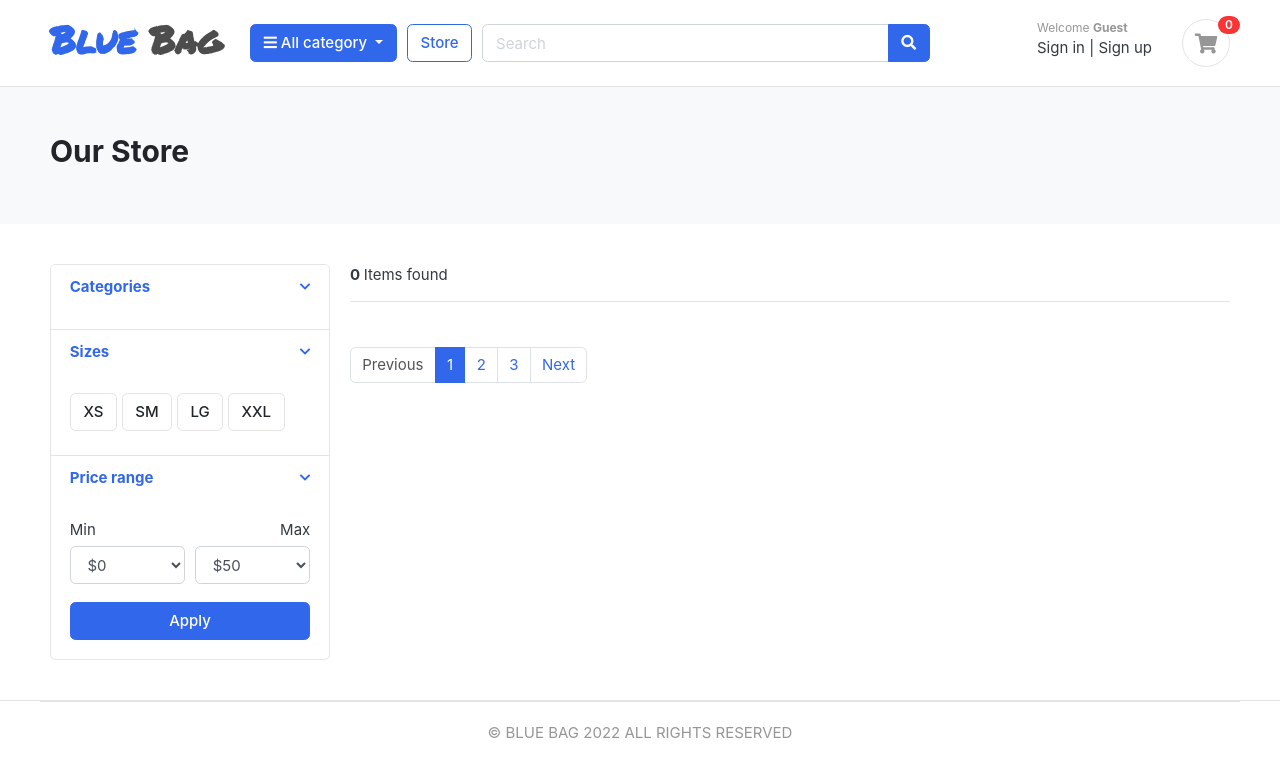
After one commit to clevrf0x/BlueBag, a Django app: page /store/ in a window 1280 px wide. The commit adds this page. Shown: the top 778 px of the page. Run offline with Django 4.2, Linux system fonts and the light colour scheme; data that the repository does not hold is empty; some libraries are stand-ins or nearby versions; some web fonts are replaced.

Commit message:
Added Context Processors for Categories

```diff
--- a/BlueBag/settings.py
+++ b/BlueBag/settings.py
@@ -67,6 +67,7 @@ TEMPLATES = [
                 'django.template.context_processors.request',
                 'django.contrib.auth.context_processors.auth',
                 'django.contrib.messages.context_processors.messages',
+                'categories.context_processors.menu_links',
             ],
         },
     },
--- a/BlueBag/urls.py
+++ b/BlueBag/urls.py
@@ -26,4 +26,5 @@ urlpatterns = [
     path('', home, name="home"),
     path('accounts/', include('accounts.urls')),
     path('manager/', include('manager.urls')),
+    path('store/', include('store.urls')),
 ] + static(settings.MEDIA_URL, document_root=settings.MEDIA_ROOT)
--- a/BlueBag/views.py
+++ b/BlueBag/views.py
@@ -5,7 +5,7 @@ from store.models import Product
 
 @never_cache
 def home(request):
-  products = Product.objects.all().filter(is_available=True, is_featured=True)
+  products = Product.objects.filter(is_available=True, is_featured=True)
 
   context = { 'products': products }
   return render(request, 'index.html', context)
--- /dev/null
+++ b/categories/context_processors.py
@@ -0,0 +1,5 @@
+from .models import Category
+
+def menu_links(request):
+  links = Category.objects.all()
+  return dict(links=links)
--- a/creds.txt
+++ /dev/null
@@ -1,2 +0,0 @@
-email : admin@bluebag.com
-pass  : root
--- /dev/null
+++ b/store/urls.py
@@ -0,0 +1,8 @@
+from django.urls import path
+
+from .views import *
+
+urlpatterns = [
+  path('', store_home, name='store_home'),
+  path('<slug:category_slug>/', store_home, name='products_by_category'),
+]
--- a/store/views.py
+++ b/store/views.py
@@ -1,3 +1,21 @@
-from django.shortcuts import render
+from django.shortcuts import render, get_object_or_404
+from .models import Product
+from categories.models import Category
 
 # Create your views here.
+
+def store_home(request, category_slug=None):
+  if category_slug is not None:
+    category = get_object_or_404(Category, slug=category_slug)
+    products = Product.objects.filter(category=category, is_available=True)
+    count = products.count()
+
+  else:
+    products = Product.objects.filter(is_available=True)
+    count = products.count()
+
+  context = {
+    'products': products,
+    'count': count,
+    }
+  return render(request, 'store/store.html', context)
--- a/templates/includes/navbar.html
+++ b/templates/includes/navbar.html
@@ -17,16 +17,13 @@
 				<i class="fa fa-bars"></i> All category
 			</button>
 			<div class="dropdown-menu">
-				<a class="dropdown-item" href="#">Machinery / Mechanical Parts / Tools </a>
-				<a class="dropdown-item" href="#">Consumer Electronics / Home Appliances </a>
-				<a class="dropdown-item" href="#">Auto / Transportation</a>
-				<a class="dropdown-item" href="#">Apparel / Textiles / Timepieces </a>
-				<a class="dropdown-item" href="#">Home & Garden / Construction / Lights </a>
-				<a class="dropdown-item" href="#">Beauty & Personal Care / Health </a>
+				{% for category in links %}
+					<a class="dropdown-item" href="/store/{{ category.slug }}">{{ category.name }} </a>
+				{% endfor %}
 			</div>
 		</div>  <!-- category-wrap.// -->
 	</div> <!-- col.// -->
-	<a href="{% static './store.html' %}" class="btn btn-outline-primary">Store</a>
+	<a href="{% url 'store_home' %}" class="btn btn-outline-primary">Store</a>
 	<div class="col-lg  col-md-6 col-sm-12 col">
 		<form action="#" class="search">
 			<div class="input-group w-100">
--- a/templates/index.html
+++ b/templates/index.html
@@ -19,7 +19,7 @@
 <div class="container">
 
 <header class="section-heading">
-	<a href="./store.html" class="btn btn-outline-primary float-right">See all</a>
+	<a href="{% url 'store_home' %}" class="btn btn-outline-primary float-right">See all</a>
 	<h3 class="section-title">Popular products</h3>
 </header><!-- sect-heading -->
 
--- /dev/null
+++ b/templates/store/store.html
@@ -0,0 +1,168 @@
+{% extends 'base.html' %}
+
+{% block content %}
+<!-- ========================= SECTION PAGETOP ========================= -->
+<section class="section-pagetop bg">
+<div class="container">
+	<h2 class="title-page">Our Store</h2>
+
+</div> <!-- container //  -->
+</section>
+<!-- ========================= SECTION INTRO END// ========================= -->
+
+<!-- ========================= SECTION CONTENT ========================= -->
+<section class="section-content padding-y">
+<div class="container">
+
+<div class="row">
+	<aside class="col-md-3">
+
+<div class="card">
+	<article class="filter-group">
+		<header class="card-header">
+			<a href="#" data-toggle="collapse" data-target="#collapse_1" aria-expanded="true" class="">
+				<i class="icon-control fa fa-chevron-down"></i>
+				<h6 class="title">Categories</h6>
+			</a>
+		</header>
+		<div class="filter-content collapse show" id="collapse_1" style="">
+			<div class="card-body" style="padding-top: 0 !important;">
+
+				<ul class="list-menu">
+        {% for category in links %}
+				  <li><a href="/store/{{ category.slug }}">{{ category.name }}</a></li>
+        {% endfor %}
+				</ul>
+
+			</div> <!-- card-body.// -->
+		</div>
+	</article> <!-- filter-group  .// -->
+	<article class="filter-group">
+		<header class="card-header">
+			<a href="#" data-toggle="collapse" data-target="#collapse_4" aria-expanded="true" class="">
+				<i class="icon-control fa fa-chevron-down"></i>
+				<h6 class="title">Sizes </h6>
+			</a>
+		</header>
+		<div class="filter-content collapse show" id="collapse_4" style="">
+			<div class="card-body">
+			  <label class="checkbox-btn">
+			    <input type="checkbox">
+			    <span class="btn btn-light"> XS </span>
+			  </label>
+
+			  <label class="checkbox-btn">
+			    <input type="checkbox">
+			    <span class="btn btn-light"> SM </span>
+			  </label>
+
+			  <label class="checkbox-btn">
+			    <input type="checkbox">
+			    <span class="btn btn-light"> LG </span>
+			  </label>
+
+			  <label class="checkbox-btn">
+			    <input type="checkbox">
+			    <span class="btn btn-light"> XXL </span>
+			  </label>
+		</div><!-- card-body.// -->
+		</div>
+	</article> <!-- filter-group .// -->
+
+	<article class="filter-group">
+		<header class="card-header">
+			<a href="#" data-toggle="collapse" data-target="#collapse_3" aria-expanded="true" class="">
+				<i class="icon-control fa fa-chevron-down"></i>
+				<h6 class="title">Price range </h6>
+			</a>
+		</header>
+		<div class="filter-content collapse show" id="collapse_3" style="">
+			<div class="card-body">
+
+				<div class="form-row">
+				<div class="form-group col-md-6">
+				  <label>Min</label>
+				  <!-- <input class="form-control" placeholder="$0" type="number"> -->
+				  	<select class="mr-2 form-control">
+						<option value="0">$0</option>
+						<option value="50">$50</option>
+						<option value="100">$100</option>
+						<option value="150">$150</option>
+						<option value="200">$200</option>
+						<option value="500">$500</option>
+						<option value="1000">$1000</option>
+					</select>
+				</div>
+				<div class="form-group text-right col-md-6">
+				  <label>Max</label>
+				  	<select class="mr-2 form-control">
+						<option value="50">$50</option>
+						<option value="100">$100</option>
+						<option value="150">$150</option>
+						<option value="200">$200</option>
+						<option value="500">$500</option>
+						<option value="1000">$1000</option>
+						<option value="2000">$2000+</option>
+					</select>
+				</div>
+				</div> <!-- form-row.// -->
+				<button class="btn btn-block btn-primary">Apply</button>
+			</div><!-- card-body.// -->
+		</div>
+	</article> <!-- filter-group .// -->
+
+</div> <!-- card.// -->
+
+	</aside> <!-- col.// -->
+	<main class="col-md-9">
+
+<header class="border-bottom mb-4 pb-3">
+		<div class="form-inline">
+			<span class="mr-md-auto"><strong>{{count}} </strong> Items found </span>
+
+		</div>
+</header><!-- sect-heading -->
+
+<div class="row">
+
+{% for product in products %}
+	<div class="col-md-4">
+		<figure class="card card-product-grid">
+			<div class="img-wrap">
+				<img src="{{ product.images.url }}">
+
+			</div> <!-- img-wrap.// -->
+			<figcaption class="info-wrap">
+				<div class="fix-height">
+					<a href="./product-detail.html" class="title">{{ product.name }}</a>
+					<div class="price-wrap mt-2">
+						<span class="price">₹{{ product.price }}</span>
+					</div> <!-- price-wrap.// -->
+				</div>
+				<a href="#" class="btn btn-block btn-primary">Add to cart </a>
+			</figcaption>
+		</figure>
+	</div> <!-- col.// -->
+{% endfor %}
+
+</div> <!-- row end.// -->
+
+
+<nav class="mt-4" aria-label="Page navigation sample">
+  <ul class="pagination">
+    <li class="page-item disabled"><a class="page-link" href="#">Previous</a></li>
+    <li class="page-item active"><a class="page-link" href="#">1</a></li>
+    <li class="page-item"><a class="page-link" href="#">2</a></li>
+    <li class="page-item"><a class="page-link" href="#">3</a></li>
+    <li class="page-item"><a class="page-link" href="#">Next</a></li>
+  </ul>
+</nav>
+
+	</main> <!-- col.// -->
+
+</div>
+
+</div> <!-- container .//  -->
+</section>
+<!-- ========================= SECTION CONTENT END// ========================= -->
+{% endblock %}
```
